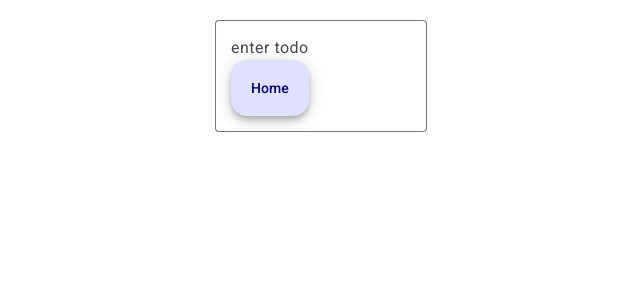
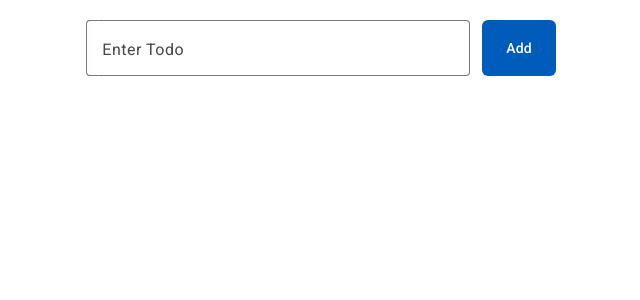
Before and after one commit to abdurashid-juraev/Todo-app-by-angular-material-and-auth, an Angular app: page / in a window 1280 px wide. Shown: the top 300 px of the page, without its empty margins (319-959 px from the left). Built offline with nearby package versions, Linux system fonts and the light colour scheme.

Commit message:
fix input and buttons

```diff
--- a/src/app/app.component.html
+++ b/src/app/app.component.html
@@ -1,4 +1,4 @@
-<div class="container mx-auto p-5">
+<div class="lg:container mx-auto px-5">
   <div class="flex justify-center">
     <app-todo></app-todo>
   </div>
--- a/src/app/todo/component/form/form.component.html
+++ b/src/app/todo/component/form/form.component.html
@@ -1,6 +1,10 @@
-<mat-form-field appearance="outline">
-  <input matInput placeholder="enter todo">
-  <button mat-fab extended>
-    Home
+<div class="pt-5 flex items-center">
+  <mat-form-field class="todo-input" appearance="outline">
+    <mat-label>Enter Todo</mat-label>
+    <input type="text" matInput />
+  </mat-form-field>
+  <button class="add-btn" mat-flat-button extended>
+    Add
   </button>
-</mat-form-field>
+
+</div>
--- a/src/app/todo/component/form/form.component.scss
+++ b/src/app/todo/component/form/form.component.scss
@@ -0,0 +1,6 @@
+.todo-input {
+  @apply h-14 mr-3 w-96 rounded-md;
+}
+.add-btn {
+  @apply h-14 rounded-md;
+}
--- a/src/app/todo/component/form/form.component.ts
+++ b/src/app/todo/component/form/form.component.ts
@@ -1,13 +1,19 @@
-import { Component } from '@angular/core';
+import { MatButtonModule } from '@angular/material/button';
+import { ChangeDetectionStrategy, Component, signal } from '@angular/core';
 import { MatFormFieldModule } from '@angular/material/form-field';
-import { MatIconModule } from '@angular/material/icon';
 import { MatInputModule } from '@angular/material/input';
-import { MatButtonModule } from '@angular/material/button';
+import { MatSelectModule } from '@angular/material/select';
 
 @Component({
   selector: 'app-form',
   standalone: true,
-  imports: [MatButtonModule, MatFormFieldModule, MatInputModule, MatIconModule],
+  imports: [
+    MatButtonModule,
+    MatFormFieldModule,
+    MatInputModule,
+    MatSelectModule,
+  ],
+  changeDetection: ChangeDetectionStrategy.OnPush,
   templateUrl: './form.component.html',
   styleUrl: './form.component.scss',
 })
--- a/src/styles.scss
+++ b/src/styles.scss
@@ -11,3 +11,8 @@ body {
 @tailwind base;
 @tailwind components;
 @tailwind utilities;
+
+//------conflict style in TailwindCSS and the angular material-----------
+.mdc-notched-outline__notch {
+  border-right: none;
+}
```
